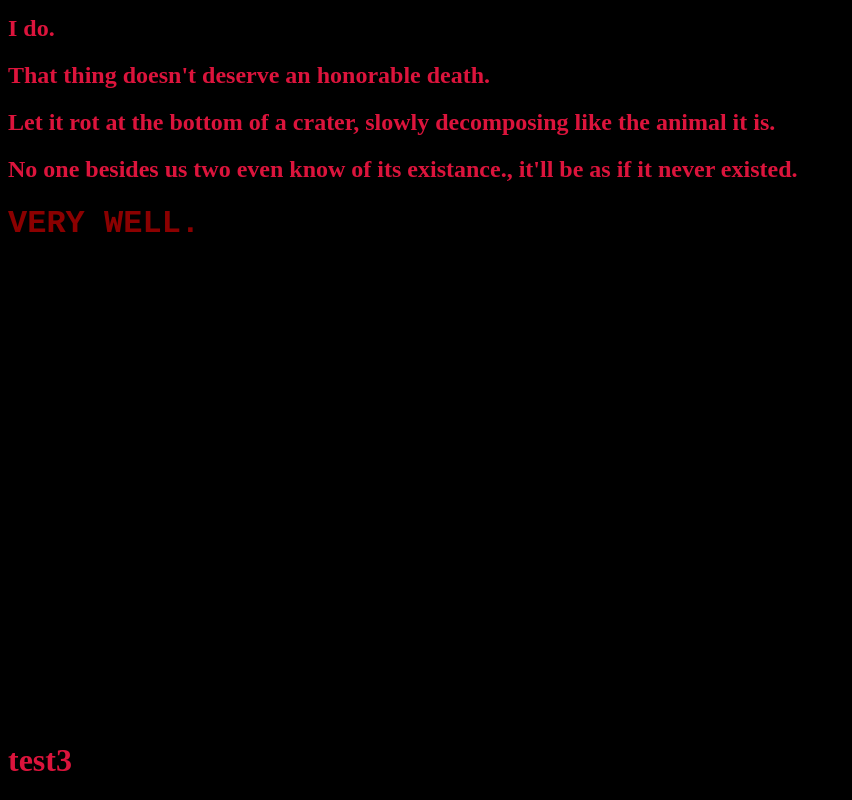
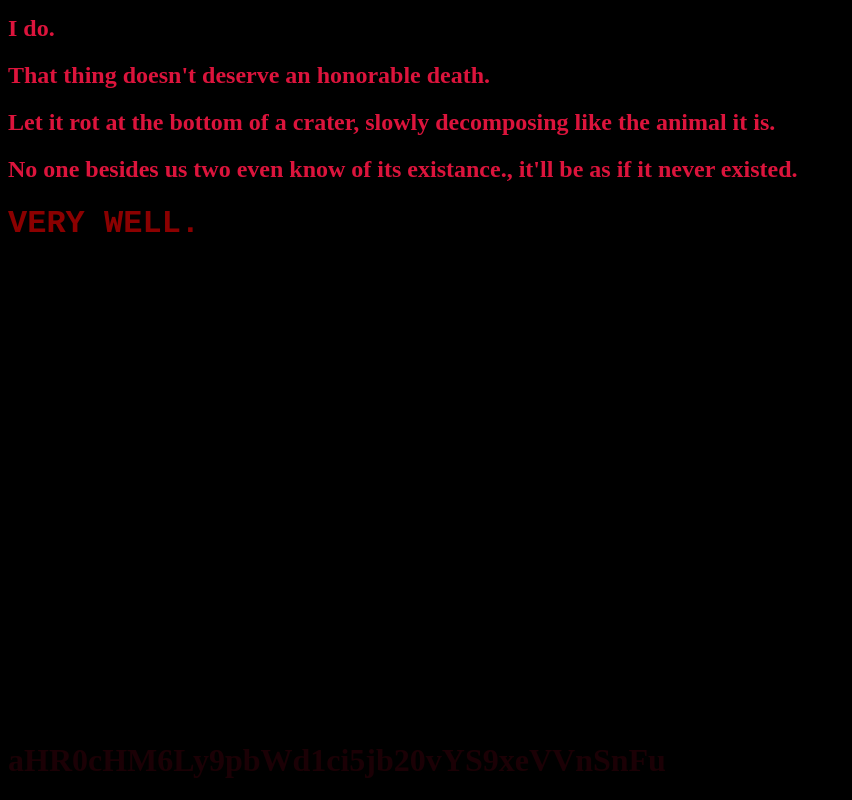
Before and after one commit to void-builder/void-builder.github.io, a plain HTML site: page index.html in a window 1280 px wide. Shown: the part 862-1662 px from the top of the page, without its empty margins (0-852 px from the left). Drawn offline with Linux system fonts and the light colour scheme.

Commit message:
Update index.html

```diff
--- a/index.html
+++ b/index.html
@@ -25,7 +25,7 @@ body{
 
 .base{
     margin-top: 500px;
-    color: crimson;
+    color: rgb(27, 0, 5);
 }
 </style>
 <body>
@@ -50,7 +50,7 @@ body{
     <h2 class="aadhar">Let it rot at the bottom of a crater, slowly decomposing like the animal it is.</h2>
     <h2 class="aadhar">No one besides us two even know of its existance., it'll be as if it never existed.</h2>
     <h1 class="rasaatal">VERY WELL.</h1>
-    <h1 class="base">test3</h1>
+    <h1 class="base">aHR0cHM6Ly9pbWd1ci5jb20vYS9xeVVnSnFu</h1>
 
 </body>
 </html>
```
